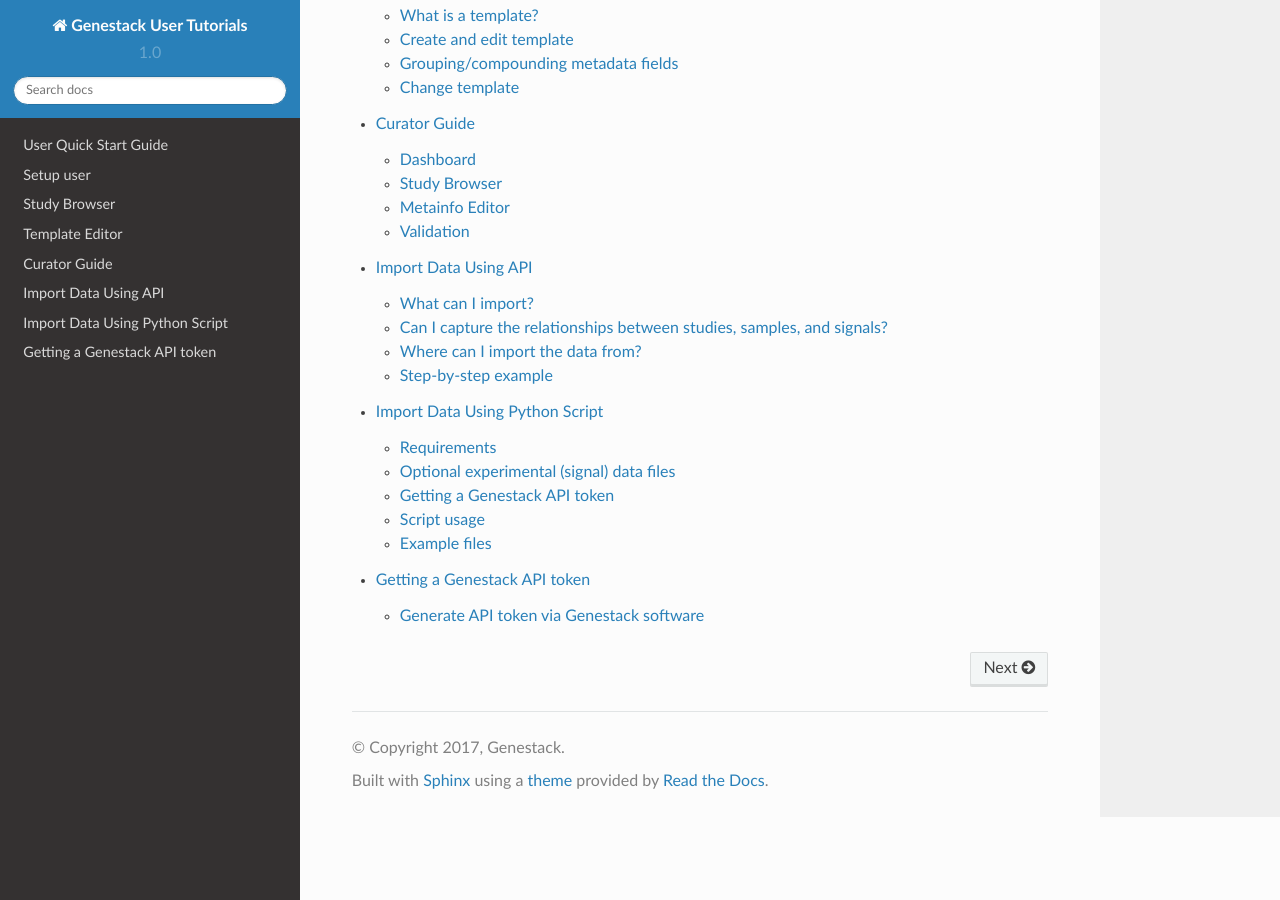
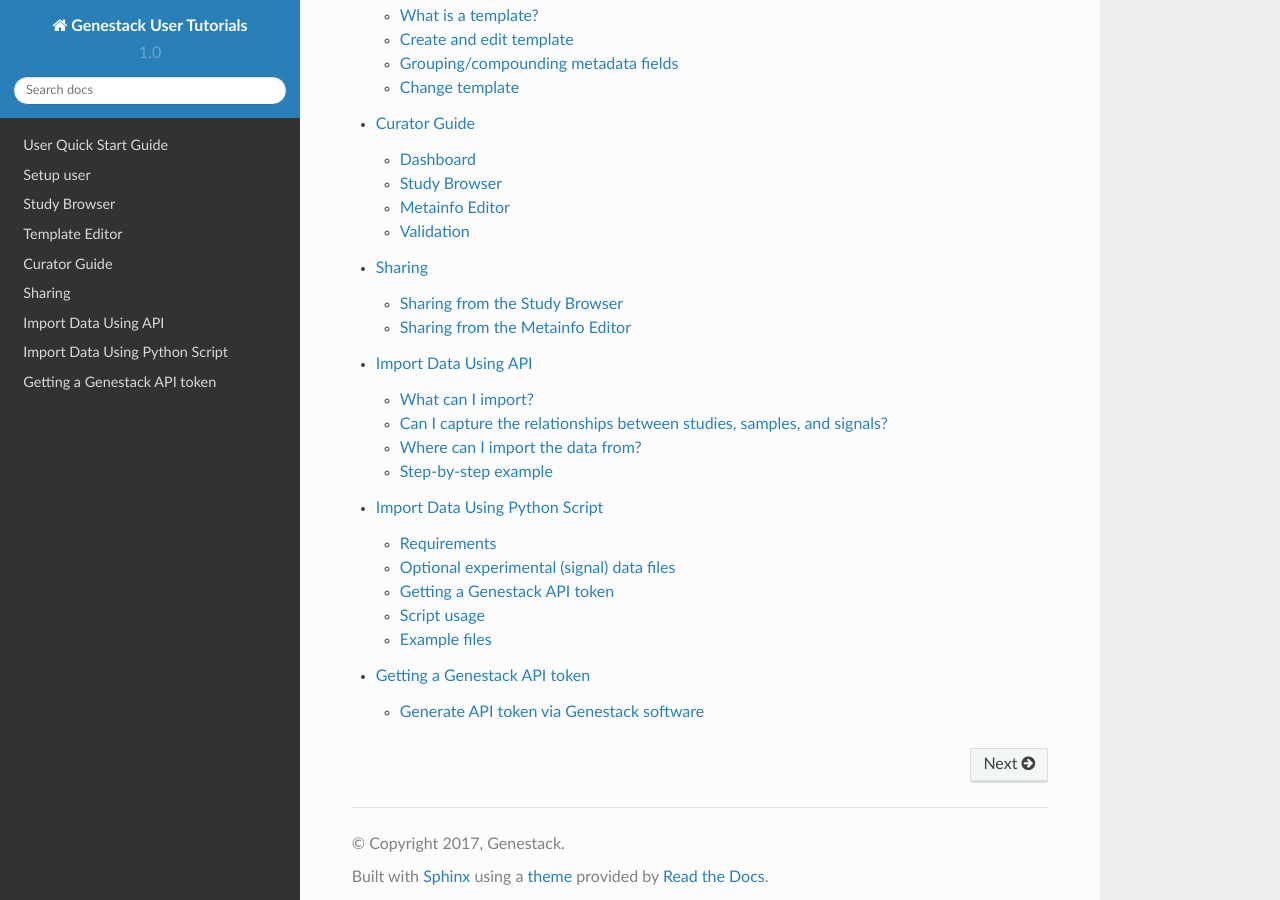
Before and after one commit to genestack/user-guide, a Sphinx documentation site: the page built from source/index.rst, in a window 1280 px wide and 900 px high, scrolled down 672 px. Built offline with Sphinx 7.4.7 and the Read the Docs theme 2.0.0, drawn with Linux system fonts in a browser that asks for light colours.

Commit message:
Added page about sharing

```diff
--- /dev/null
+++ b/source/doc-odm-user-guide/sharing.rst
@@ -0,0 +1,37 @@
+Sharing
++++++++
+
+Sharing enables you to allow people in specific groups to view datasets that you upload  (i.e. own), and is typically done once you have curated your study.
+
+
+Sharing from the Study Browser
+------------------------------
+
+The three dot button next to any study name opens a menu which allows you to select **Share**.
+
+.. image:: images/three_dots_share.png
+   :scale: 70 %
+   :align: center
+
+You will be prompted to choose which group of users to share the study with, then click the **Share** button.
+
+.. image:: images/share_groups.png
+   :scale: 70 %
+   :align: center
+
+Members of this group will now be able to view this study using the **Shared with me** filter:
+
+.. image:: images/shared_with_me.png
+   :scale: 70 %
+   :align: center
+
+
+
+Sharing from the Metainfo Editor
+--------------------------------
+
+Sharing from the Metainfo Editor is similar to the above, except that to access the sharing menu you must click on the name of the study/folder icon at the top of the page:
+
+.. image:: images/Metainfo_sharing.png
+   :scale: 70 %
+   :align: center
--- a/source/index.rst
+++ b/source/index.rst
@@ -17,6 +17,7 @@
    doc-odm-user-guide/studybrowser
    doc-odm-user-guide/template-editor
    doc-odm-user-guide/curator_guide
+   doc-odm-user-guide/sharing
    doc-odm-user-guide/import-data-using-api
    doc-odm-user-guide/import-data-using-python-script
    doc-odm-user-guide/getting-a-genestack-api-token
```
Also changed, not shown: source/doc-odm-user-guide/images/Metainfo_sharing.png (added), source/doc-odm-user-guide/images/Shared_with_me.png (added), source/doc-odm-user-guide/images/share_groups.png (added), source/doc-odm-user-guide/images/three_dots_share.png (added).
